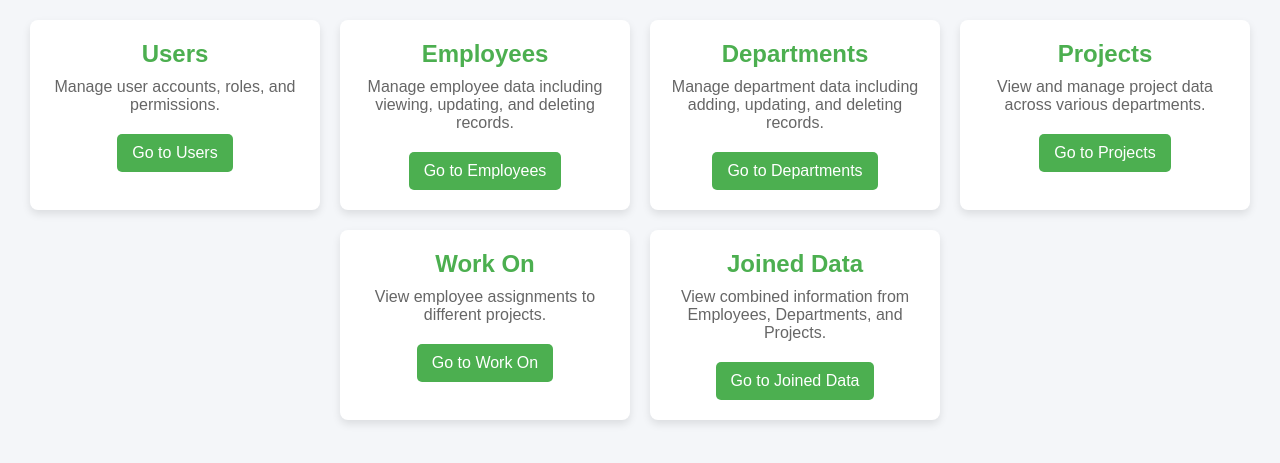
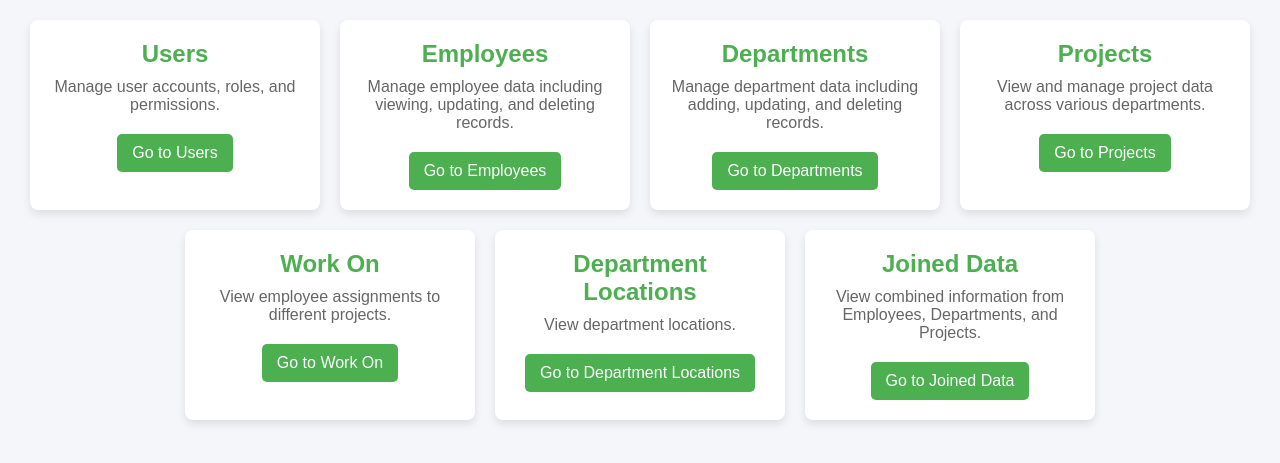
Before and after one commit to user789user/dataA4, a Flask app: page /base in a window 1280 px wide. Shown: the part 60-523 px from the top of the page. Run offline with Flask 3, Linux system fonts and the light colour scheme; the visitor is signed in with stand-in values (Sample User, id 1); some libraries are stand-ins or nearby versions.

Commit message:
added dept_locations to base.html

```diff
--- a/templates/base.html
+++ b/templates/base.html
@@ -132,6 +132,12 @@
         </div>
 
         <div class="card">
+            <h2>Department Locations</h2>
+            <p>View department locations.</p>
+            <a href="{{ url_for('view_locations') }}">Go to Department Locations</a>
+        </div>
+
+        <div class="card">
             <h2>Joined Data</h2>
             <p>View combined information from Employees, Departments, and Projects.</p>
             <a href="{{ url_for('testing') }}">Go to Joined Data</a>
```
